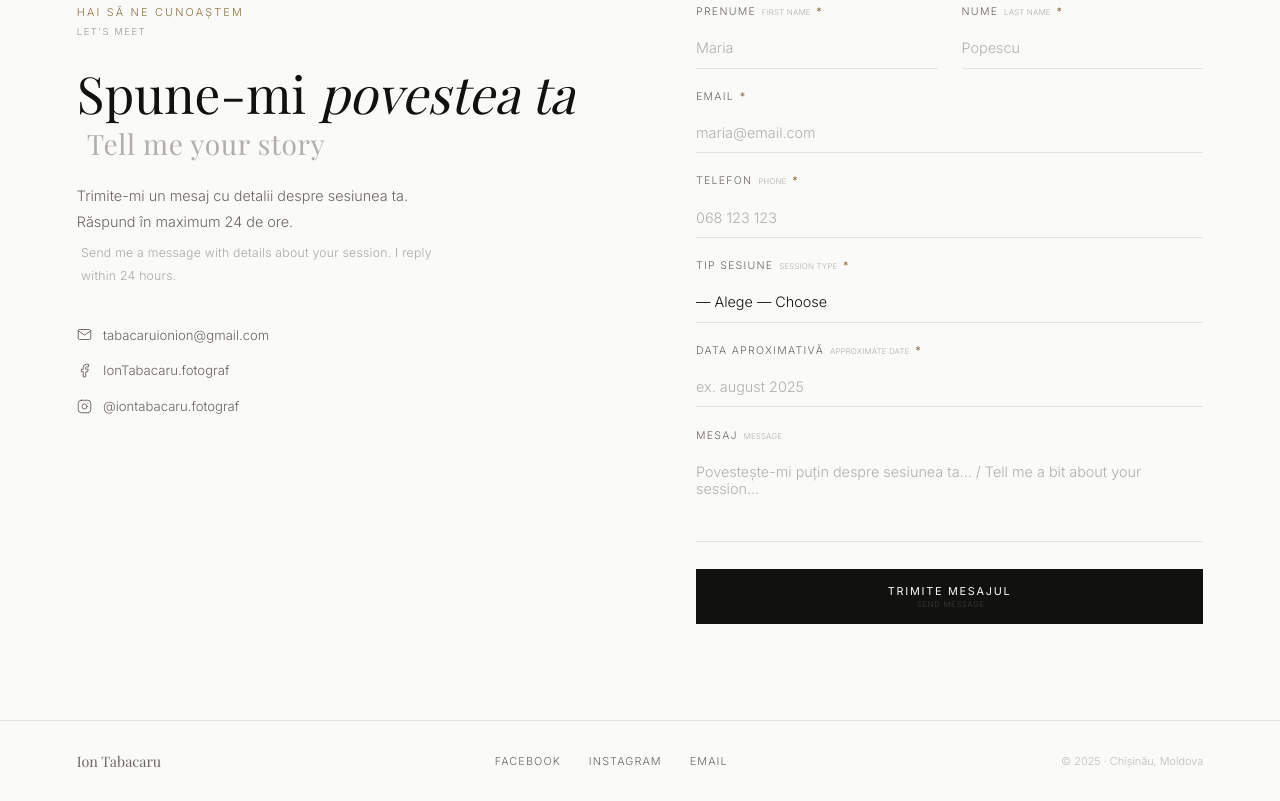
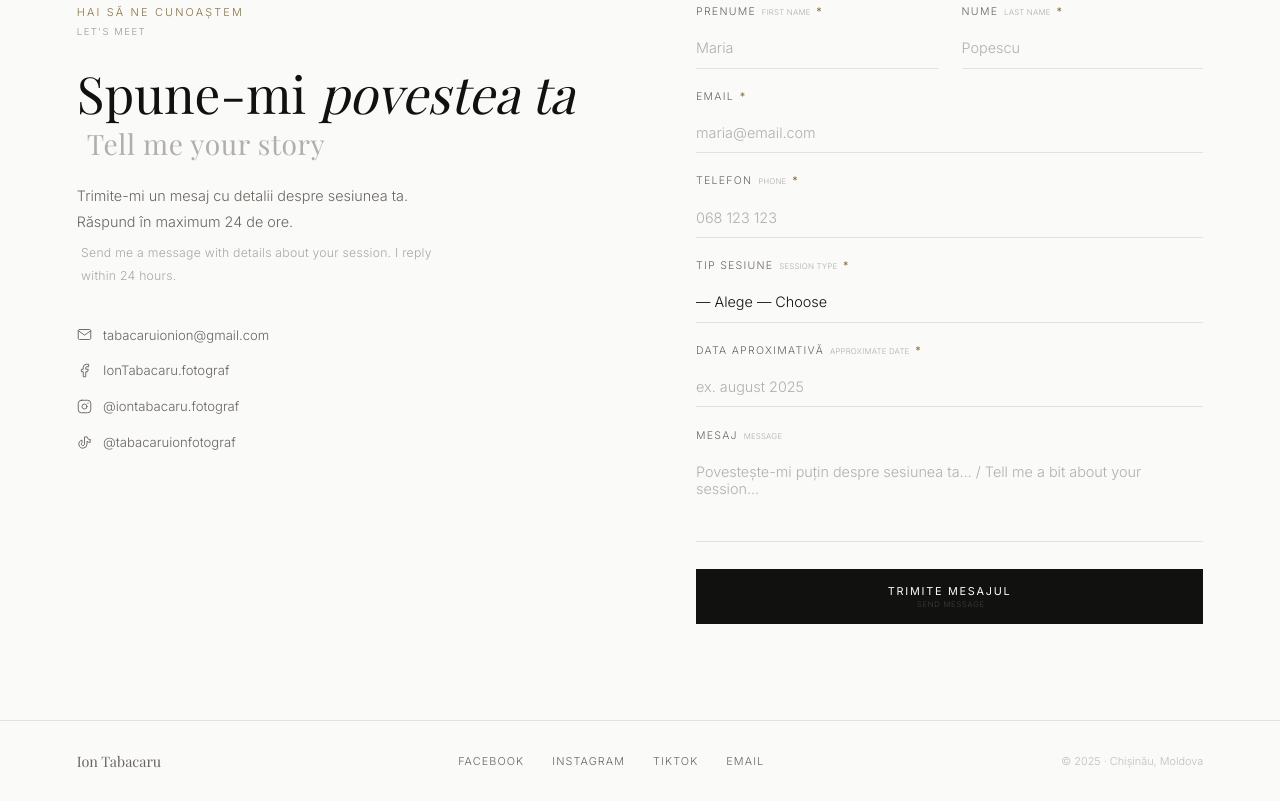
Before and after one commit to tabacaruionfoto-hub/iontabacaru-site, a plain HTML site: page index.html in a window 1280 px wide. Shown: the part 4868-5669 px from the top of the page. Drawn offline with nearby package versions, Linux system fonts and the light colour scheme; a web font is replaced by a local one.

Commit message:
Update index.html

```diff
--- a/index.html
+++ b/index.html
@@ -241,6 +241,13 @@
         </svg>
         @iontabacaru.fotograf
       </a>
+      <a href="https://www.tiktok.com/@tabacaruionfotograf" class="contact-row" target="_blank" rel="noopener noreferrer">
+        <svg xmlns="http://www.w3.org/2000/svg" width="24" height="24" viewBox="0 0 24 24" stroke-width="1.5" stroke="currentColor" fill="none" stroke-linecap="round" stroke-linejoin="round">
+          <path stroke="none" d="M0 0h24v24H0z" fill="none"/>
+          <path d="M21 7.917v4.034a9.948 9.948 0 0 1 -5 -1.951v4.5a6.5 6.5 0 1 1 -8 -6.326v4.326a2.5 2.5 0 1 0 4 2v-11.5h4.083a6.005 6.005 0 0 0 4.917 4.917z" />
+        </svg>
+        @tabacaruionfotograf
+      </a>
     </div>
 
     <form id="contactForm" class="reveal" name="contact" method="POST"
@@ -297,6 +304,7 @@
     <div class="footer-links">
       <a href="https://www.facebook.com/IonTabacaru.fotograf" target="_blank" rel="noopener">Facebook</a>
       <a href="https://instagram.com/iontabacaru.fotograf/" target="_blank" rel="noopener">Instagram</a>
+      <a href="https://www.tiktok.com/@tabacaruionfotograf" target="_blank" rel="noopener noreferrer">TikTok</a>
       <a href="mailto:tabacaruionion@gmail.com">Email</a>
     </div>
     <span class="footer-copy">© 2025 · Chișinău, Moldova</span>
```
